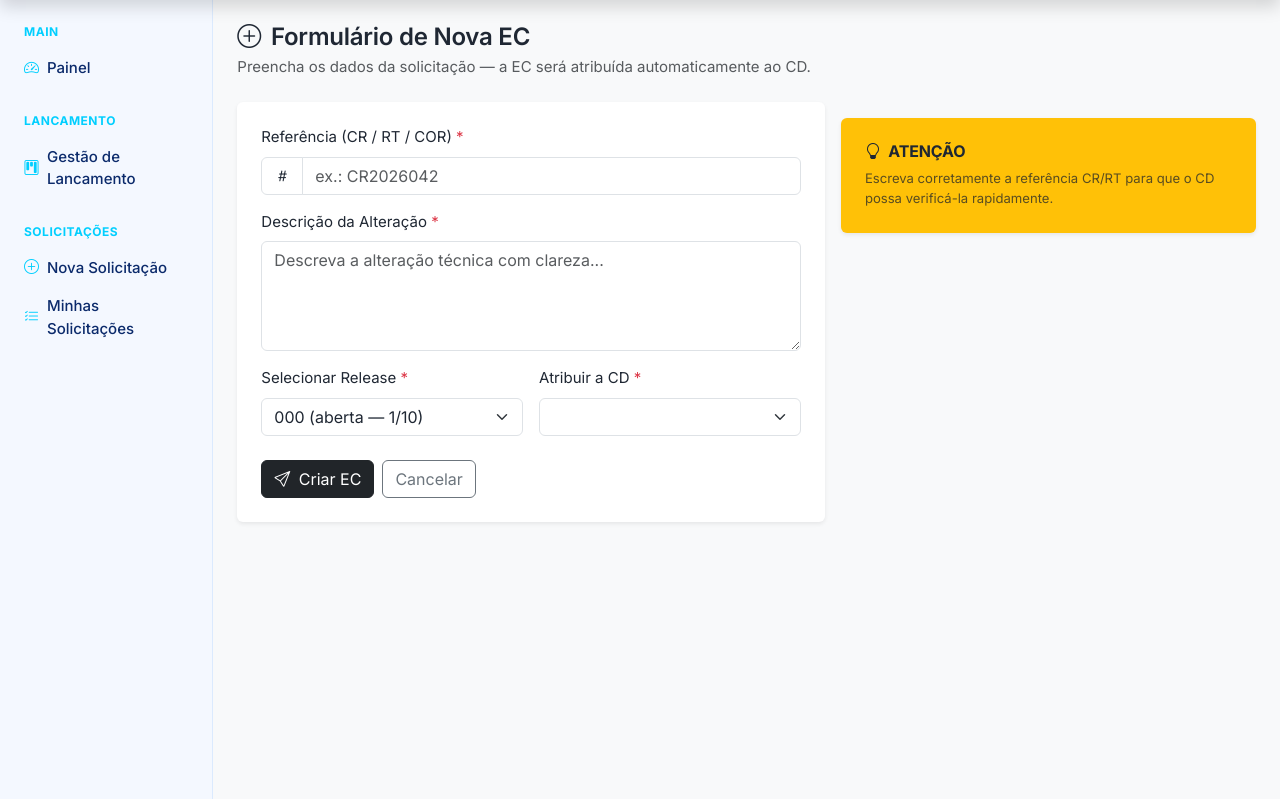
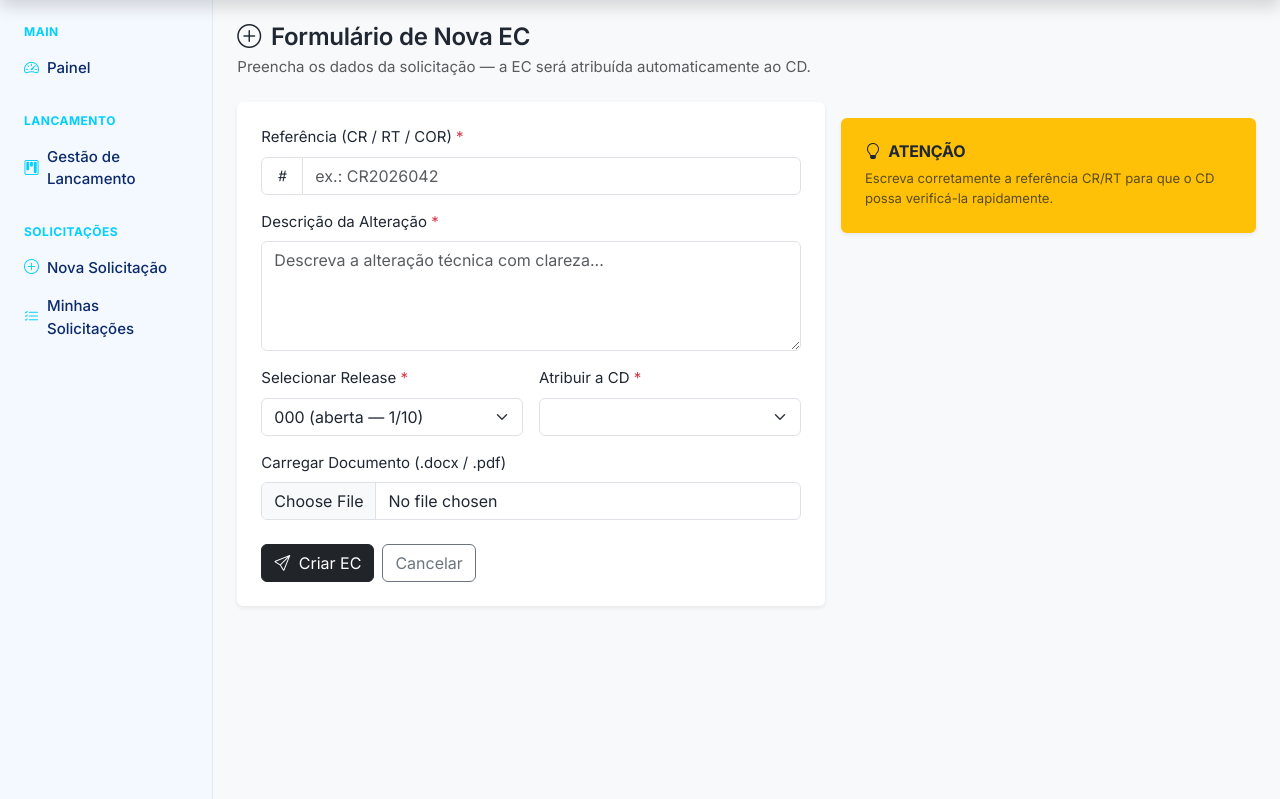
Before and after one commit to Noro18/EC-Backlog, a Django app: page /backlog/new_ec/ in a window 1280 px wide. Shown: the part 107-906 px from the top of the page. Run offline with Django 5.2, Linux system fonts and the light colour scheme; a user stored in the database is signed in; tables that the repository leaves empty hold one stand-in row (values such as "Sample post"); lists and menus that the app fills with data are empty; some libraries are stand-ins or nearby versions.

Commit message:
feat(backlog): accept document upload via the documented form_valid exception

```diff
--- a/apps/backlog/forms.py
+++ b/apps/backlog/forms.py
@@ -50,3 +50,13 @@ class ECCreateForm(forms.ModelForm):
         empty_label=None,
         widget=forms.Select(attrs={"class": "form-select"}),
     )
+
+    # Not an EC model field — the file becomes a DocumentVersion row, written by
+    # documents.services.create_first_version (RF06). Optional (Assumption 6).
+    # NO validators from apps.documents here: ARCHITECTURE.md forbids backlog.forms
+    # importing documents — extension/size checks run inside the documents service.
+    document = forms.FileField(
+        label="Carregar Documento (.docx / .pdf)",
+        required=False,
+        widget=forms.ClearableFileInput(attrs={"class": "form-control", "accept": ".docx,.pdf"}),
+    )
--- a/apps/backlog/views.py
+++ b/apps/backlog/views.py
@@ -1,12 +1,14 @@
 from django.contrib import messages
 from django.contrib.auth.mixins import LoginRequiredMixin, UserPassesTestMixin
 from django.core.exceptions import ValidationError
+from django.db import transaction
 from django.http import HttpResponseRedirect
 from django.urls import reverse_lazy
 from django.views.generic import CreateView, DetailView, TemplateView
 from django_tables2 import RequestConfig, SingleTableView
 
 from apps.accounts.models import User
+from apps.documents.services import create_first_version  # documented exception, ARCHITECTURE.md §5
 
 from .forms import ECCreateForm
 from .models import EC, Release
@@ -39,16 +41,23 @@ class NewECView(LoginRequiredMixin, UserPassesTestMixin, CreateView):
         return self.request.user.role in [User.Role.REQUESTER, User.Role.ADMINISTRATOR]
 
     def form_valid(self, form):
+        failed_on = "release"
         try:
-            ec = create_ec(
-                requester=self.request.user,
-                reference=form.cleaned_data["reference"],
-                description=form.cleaned_data["description"],
-                release=form.cleaned_data["release"],
-                responsible_cd=form.cleaned_data["responsible_cd"],
-            )
+            with transaction.atomic():
+                ec = create_ec(
+                    requester=self.request.user,
+                    reference=form.cleaned_data["reference"],
+                    description=form.cleaned_data["description"],
+                    release=form.cleaned_data["release"],
+                    responsible_cd=form.cleaned_data["responsible_cd"],
+                )
+                if file := self.request.FILES.get("document"):
+                    failed_on = "document"
+                    create_first_version(ec=ec, uploaded_by=self.request.user, file=file)
         except ValidationError as error:
-            form.add_error("release", error)
+            # full_clean() raises a message_dict ({"file": [...]}) — flatten it so
+            # the message can attach to OUR field name (document vs release).
+            form.add_error(failed_on, error.messages)
             return self.form_invalid(form)
         messages.success(self.request, f"EC {ec.ec_code} criada com sucesso.")
         # NOT super().form_valid(form): that would call form.save() and mint a
--- a/templates/backlog/ec_form.html
+++ b/templates/backlog/ec_form.html
@@ -40,6 +40,11 @@
             {% for error in form.responsible_cd.errors %}<div class="text-danger small mt-1">{{ error }}</div>{% endfor %}
           </div>
         </div>
+        <div class="mb-3 mt-3">
+          <label class="form-label" for="{{ form.document.id_for_label }}">Carregar Documento (.docx / .pdf)</label>
+          {{ form.document }}
+          {% for error in form.document.errors %}<div class="text-danger small mt-1">{{ error }}</div>{% endfor %}
+        </div>
         {% if form.non_field_errors %}
           <div class="text-danger small mt-3">{% for error in form.non_field_errors %}<div>{{ error }}</div>{% endfor %}</div>
         {% endif %}
```
